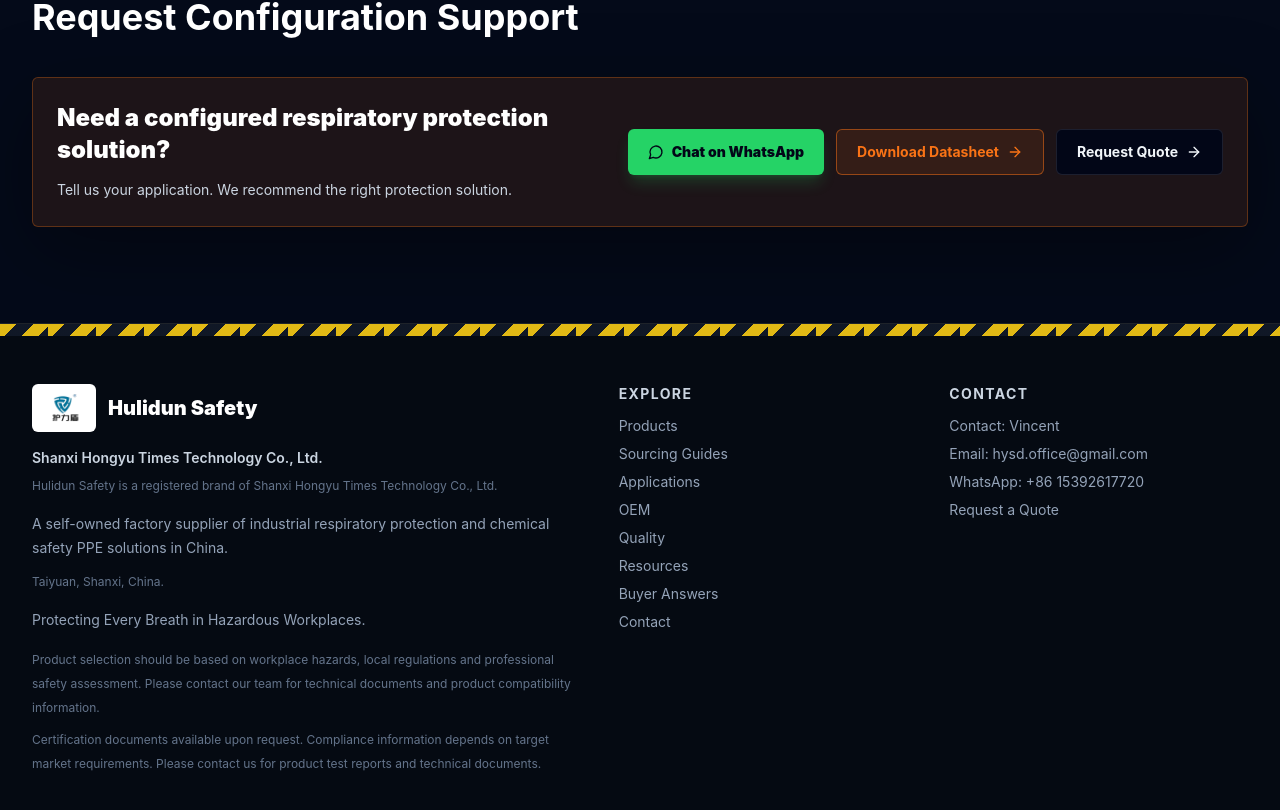
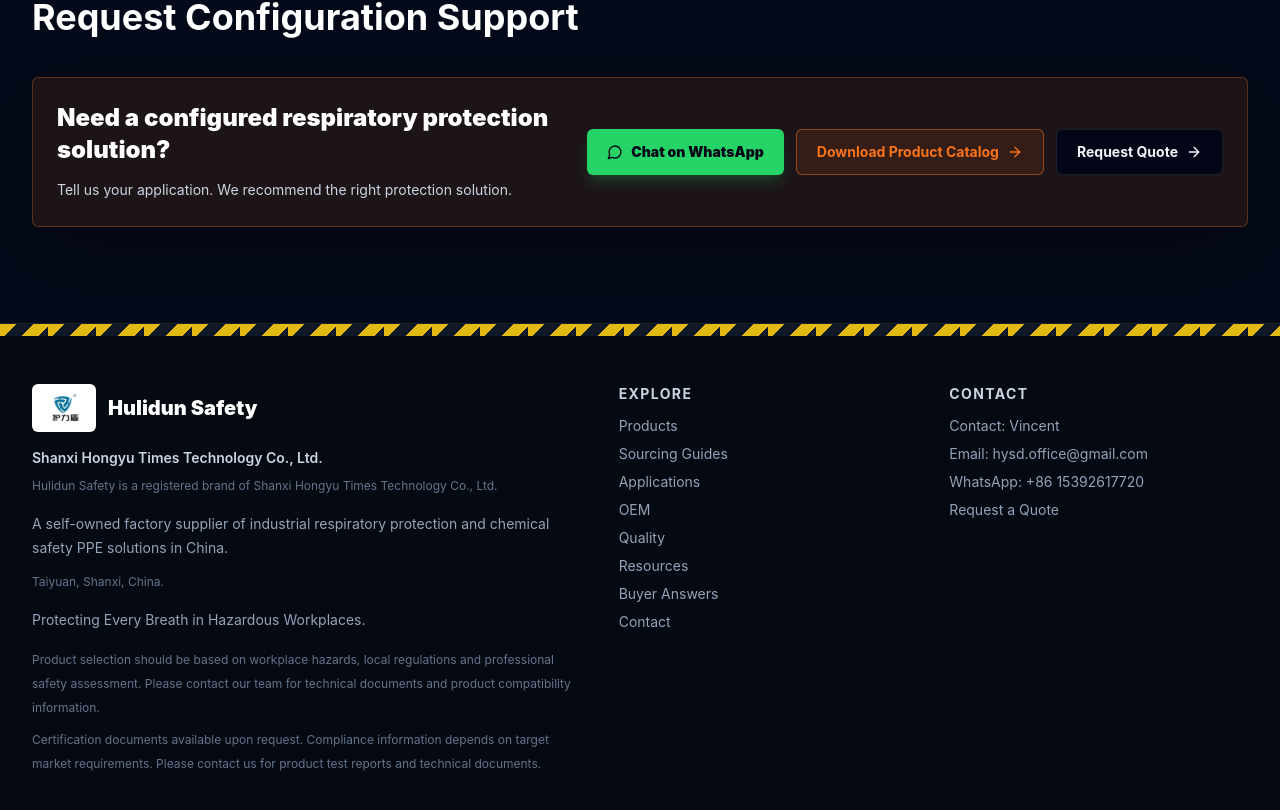
Before and after one commit to hysdoffice-ai/hulidun-safety, a Next.js app: page /products/2091-2097-pink-particulate-filter-pad in a window 1280 px wide. Shown: the part 5360-6170 px from the top of the page. Built offline with nearby package versions, Linux system fonts and the light colour scheme; no server answers.

Commit message:
Fix product schema and strengthen SEO signals

```diff
--- a/src/components/products/ProductCTA.tsx
+++ b/src/components/products/ProductCTA.tsx
@@ -25,7 +25,7 @@
         </div>
         <div className="flex flex-wrap gap-3">
           <WhatsAppButton source={model ? `${model} ${productName ?? ""}` : "Product configuration CTA"} />
-          <CTAButton href="/downloads/hulidun-safety-product-catalog.pdf" variant="outline">Download Datasheet</CTAButton>
+          <CTAButton href="/downloads/hulidun-safety-product-catalog.pdf" variant="outline">Download Product Catalog</CTAButton>
           <CTAButton href={quoteHref} variant="dark">Request Quote</CTAButton>
         </div>
       </div>
```
